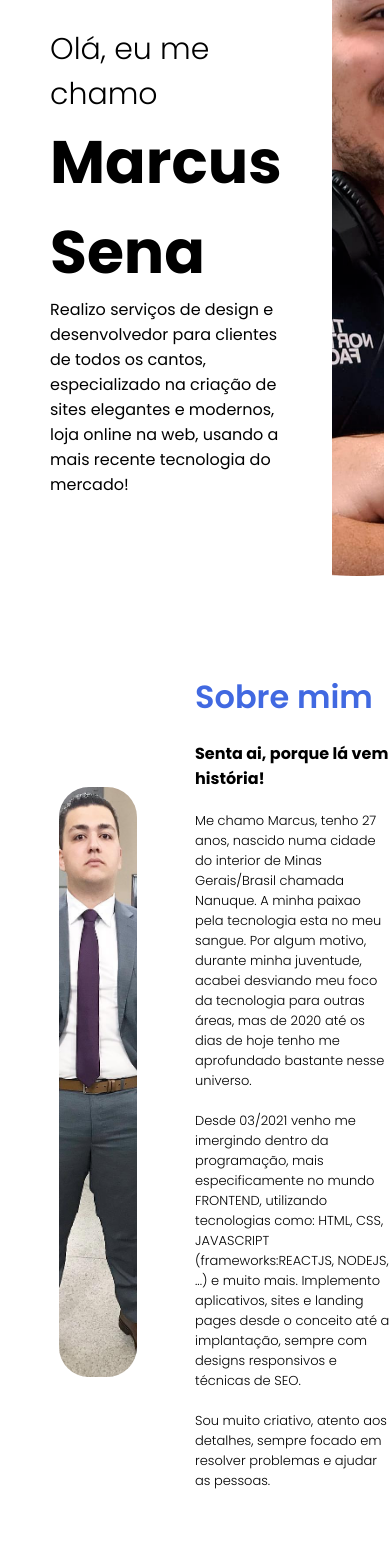
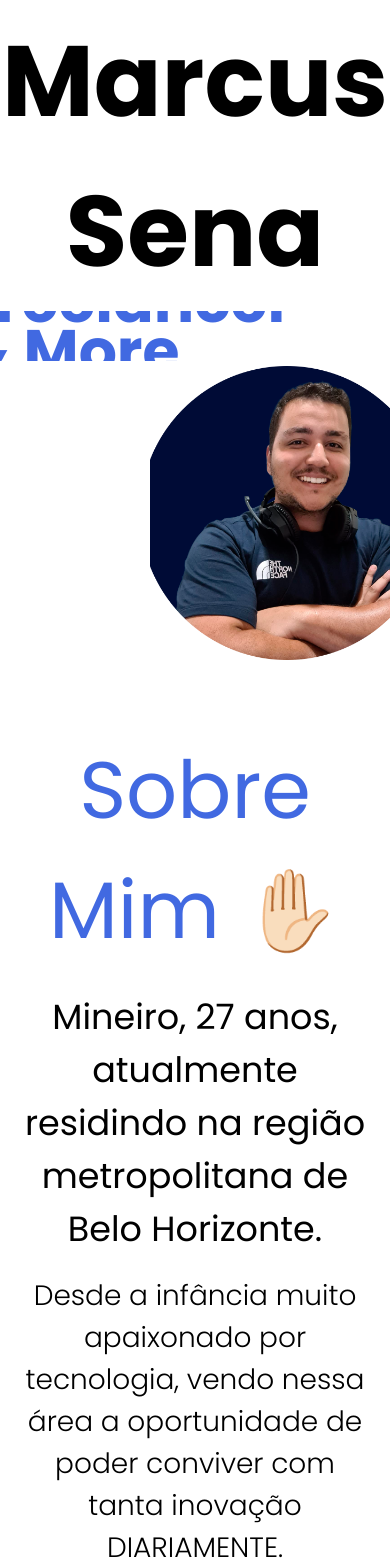
Before and after one commit to senaMarcus/resume, a React (Create React App) app: page / in a window 390 px wide. Shown: the part 184-1748 px from the top of the page. Built offline with nearby package versions, Linux system fonts and the light colour scheme; a web font is replaced by a local one.

Commit message:
firsts config to make responsive

```diff
--- /dev/null
+++ b/src/components/About/about.css
@@ -0,0 +1,89 @@
+.about {
+  height: 100vh;
+  display: flex;
+  align-items: center;
+}
+
+.about-left {
+  flex: 1;
+  display: flex;
+  align-items: center;
+  justify-content: center;
+  position: relative;
+  height: 100%;
+}
+
+.about-right {
+  flex: 1;
+}
+
+.about-card.bg {
+  position: absolute;
+  top: 50px;
+  left: 50px;
+  background-color: #333;
+}
+
+.about-card {
+  width: 60%;
+  height: 70vh;
+  border-radius: 30px;
+  position: relative;
+  overflow: hidden;
+}
+
+.about-img {
+  width: 100%;
+  height: 100%;
+  object-fit: cover;
+}
+
+.about-title {
+  font-weight: 400;
+}
+
+.about-sub {
+  margin: 20px 0px;
+}
+
+.about-desc {
+  font-weight: 300;
+}
+
+@media screen and (max-device-width: 480px), screen and (max-width: 480px) {
+  .about {
+    flex-direction: column;
+    text-align: center;
+    margin-top: 50px;
+  }
+
+  .about-left {
+    width: 100%;
+  }
+
+  .about-card {
+    height: 30vh;
+  }
+
+  .about-card.bg,
+  .about-left {
+    display: none;
+  }
+
+  .about-right {
+    padding: 20px;
+  }
+
+  .about-title {
+    font-size: 80px;
+    color: #4169e1;
+  }
+
+  .about-sub {
+    font-size: 35px;
+  }
+
+  .about-desc {
+    font-size: 28px;
+  }
+}
--- a/src/components/About/index.jsx
+++ b/src/components/About/index.jsx
@@ -1,29 +1,33 @@
-import { AboutCard, AboutContent, AboutLeft, AboutRight } from './styles.js'
-
-import Front from '../../assets/test.jpg'
+import "./about.css";
+import Me from '../../assets/test.jpg'
 
 const About = () => {
-    return(
-            <AboutContent>
-            <AboutLeft>
-                <div className="a-card bg"></div>
-                <AboutCard>
-                    <img src={Front} alt="" />
-                </AboutCard>
-            </AboutLeft>
-            <AboutRight>
-                <h1>Sobre mim</h1>
-                <h4>
-                    Senta ai, porque lá vem história!
-                </h4>
-                <p>
-                    Me chamo Marcus, tenho 27 anos, nascido numa cidade do interior de Minas Gerais/Brasil chamada Nanuque. A minha paixao pela tecnologia esta no meu sangue. Por algum motivo, durante minha juventude, acabei desviando meu foco da tecnologia para outras áreas, mas de 2020 até os dias de hoje tenho me aprofundado bastante nesse universo. <br/> <br/>
-                    Desde 03/2021 venho me imergindo dentro da programação, mais especificamente no mundo FRONTEND, utilizando tecnologias como: HTML, CSS, JAVASCRIPT (frameworks:REACTJS, NODEJS, ...) e muito mais.
-                    Implemento aplicativos, sites e landing pages desde o conceito até a implantação, sempre com designs responsivos e técnicas de SEO. <br/>  <br/>
-                    Sou muito criativo, atento aos detalhes, sempre focado em resolver problemas e ajudar as pessoas.
-                </p>
-            </AboutRight>
-            </AboutContent >
-    )
-}
-export default About
+  return (
+    <div className="about">
+      <div className="about-left">
+        <div className="about-card bg"></div>
+        <div className="about-card">
+          <img
+            src={Me}
+            alt=""
+            className="about-img"
+          />
+        </div>
+      </div>
+      <div className="about-right">
+        <h1 className="about-title">Sobre Mim ✋🏻 </h1>
+        <p className="about-sub">
+          Mineiro, 27 anos, atualmente residindo na região metropolitana de Belo Horizonte.
+        </p>
+        <p className="about-desc">
+          Desde a infância muito apaixonado por tecnologia, vendo nessa área a oportunidade de poder conviver com tanta inovação DIARIAMENTE. <br/><br/>
+          "A tecnologia move o mundo!" <br/><br/>
+          E você, tem movido algo?
+        </p>
+
+      </div>
+    </div>
+  );
+};
+
+export default About;
--- a/src/components/About/styles.js
+++ /dev/null
@@ -1,64 +0,0 @@
-import styled from 'styled-components'
-
-export const AboutContent = styled.div`
-        width: 100vw;
-        height: 100vh;
-        display: flex;
-        align-items: center;
-
-`
-
-export const AboutLeft = styled.div`
-        flex:1;
-        display:flex;
-        align-items: center;
-        justify-content: center;
-        position: relative;
-        height: 100%;
-
-        .a-card.bg{
-            position: absolute;
-            top: 50px;
-            left: 50px;
-            background-color: #333;
-        }
-`
-
-// export const CardBg = styled.div`
-//         position: absolute;
-//         top: 50px;
-//         left: 50px;
-//         background-color: #333;
-// `
-
-export const AboutRight = styled.div`
-        flex:1;
-
-        h1{
-            font-weight: 600;
-            color: #4169E1;;
-        }
-
-        h4{
-            margin:20px 0px;
-        }
-
-        p{
-            font-size: 13px;
-            font-weight: 300;
-        }
-`
-
-export const AboutCard = styled.div`
-        width: 40%;
-        height: 70vh;
-        border-radius: 30px;
-        position: relative;
-        overflow:hidden;
-
-        img{
-            width: 100%;
-            height: 100%;
-            object-fit: cover;
-        }
-`
--- a/src/components/Contact/contact.css
+++ b/src/components/Contact/contact.css
@@ -134,3 +134,9 @@ button {
     transform: translateY(0px);
   }
 }
+
+@media screen and (max-width: 480px) {
+  .c-wrapper {
+    flex-direction: column;
+  }
+}
--- a/src/components/Contact/index.jsx
+++ b/src/components/Contact/index.jsx
@@ -64,7 +64,7 @@ const Contact = () => {
                                     alt=""
                                     className="c-icon"
                                 />
-                                    Entre em contato para nos localizarmos!
+                                    Entre em contato para nos conhecermos melhor!
                             </div>
                         </div>
                     </div>
--- a/src/components/Intro/index.jsx
+++ b/src/components/Intro/index.jsx
@@ -5,27 +5,26 @@ import Me from '../../assets/perfil.png'
 const Intro = () => {
     return(
         <div>
-            <div className="i">
-                <div className="i-left">
-                    <div className="i-left-wrapper">
-                        <h2 className="i-intro">Olá, eu me chamo</h2>
-                        <h1 className="i-name">Marcus Sena</h1>
-                        <div className="i-title">
-                            <div className="i-title-wrapper">
-                                <div className="i-title-item">Engenheiro de Software</div>
-                                <div className="i-title-item">Desenvolvedor Web</div>
-                                <div className="i-title-item">Frontend</div>
-                                <div className="i-title-item">Backend</div>
-                                <div className="i-title-item">Apaixonado por tecnologia!</div>
+            <div className="intro">
+                <div className="intro-left">
+                    <div className="intro-left-wrapper">
+                        <h2 className="intro-introduction">Olá, eu me chamo</h2>
+                        <h1 className="intro-name">Marcus Sena</h1>
+                        <div className="intro-title">
+                            <div className="intro-title-wrapper">
+                                <div className="intro-title-item">Desenvolvedor Web</div>
+                                <div className="intro-title-item">Frontend</div>
+                                <div className="intro-title-item">Freelancer</div>
+                                <div className="intro-title-item">& More...</div>
                             </div>
                         </div>
-                        <div className="i-desc">
+                        <div className="intro-desc">
                             Realizo serviços de design e desenvolvedor para clientes de todos os cantos, especializado na criação de sites elegantes e modernos, loja online na web, usando a mais recente tecnologia do mercado!
                         </div>
                     </div>
                 </div>
-                <div className="i-right">
-                    <img src={Me} alt="" className="i-img"/>
+                <div className="intro-right">
+                    <img src={Me} alt="" className="intro-img"/>
                 </div>
             </div>
         </div>
--- a/src/components/Intro/intro.css
+++ b/src/components/Intro/intro.css
@@ -1,21 +1,21 @@
-.i {
+.intro {
   display: flex;
   height: 100vh;
 }
 
-.i-left {
+.intro-left {
   flex: 1;
   display: flex;
   align-items: center;
   justify-content: center;
 }
 
-.i-right {
+.intro-right {
   flex: 1;
   position: relative;
 }
 
-.i-left-wrapper {
+.intro-left-wrapper {
   padding: 50px;
   height: 50%;
   display: flex;
@@ -23,21 +23,21 @@
   justify-content: space-between;
 }
 
-.i-intro {
+.intro-introduction {
   font-size: 30px;
   font-weight: 300;
 }
 
-.i-name {
+.intro-name {
   font-size: 60px;
 }
 
-.i-title {
+.intro-title {
   height: 50px;
   overflow: hidden;
 }
 
-.i-title-wrapper {
+.intro-title-wrapper {
   height: 100%;
   animation: move 10s ease-in-out infinite alternate;
 }
@@ -52,12 +52,12 @@
   75% {
     transform: translateY(-150px);
   }
-  100% {
+  /* 100% {
     transform: translateY(-200px);
-  }
+  } tirar o comentário caso seja desejado acrescentar atributo*/
 }
 
-.i-title-item {
+.intro-title-item {
   height: 50px;
   font-size: 30px;
   font-weight: bold;
@@ -66,9 +66,62 @@
   align-items: center;
 }
 
-.i-img {
-  width: 90%;
-  height: 90%;
+.intro-scroll {
+  width: 30px;
+  height: 30px;
+  position: absolute;
+  bottom: 20px;
+}
+
+.intro-img {
+  width: 100%;
+  height: 100%;
   object-fit: cover;
   position: absolute;
 }
+
+.intro-bg {
+  clip-path: polygon(100% 0%, 100% 51%, 100% 100%, 25% 100%, 0% 50%, 25% 0%);
+  background-color: #59b256;
+  width: 100%;
+  height: 100%;
+  position: absolute;
+  top: 0;
+  right: 0;
+}
+
+@media screen and (max-device-width: 480px), screen and (max-width: 480px) {
+  .intro {
+    flex-direction: column;
+  }
+
+  .intro-left-wrapper {
+    padding: 10px;
+    align-items: center;
+    text-align: center;
+    justify-content: space-evenly;
+    height: 100%;
+  }
+
+  .intro-introduction {
+    font-size: 60px;
+  }
+
+  .intro-name {
+    font-size: 100px;
+  }
+
+  .intro-title-item {
+    height: 50px;
+    font-size: 60px;
+  }
+
+  .intro-desc {
+    display: none;
+  }
+
+  .intro-img {
+    width: 70%;
+    margin-left: 150px;
+  }
+}
```
